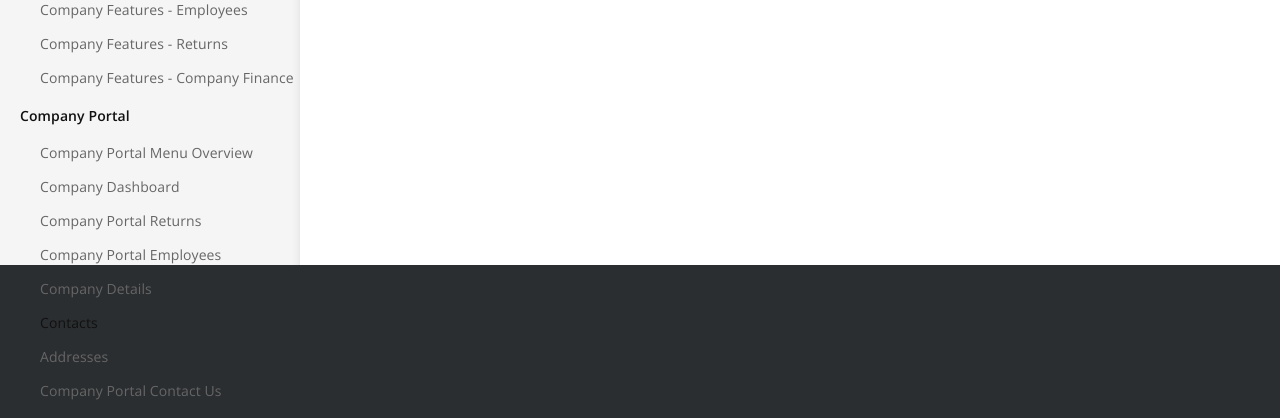
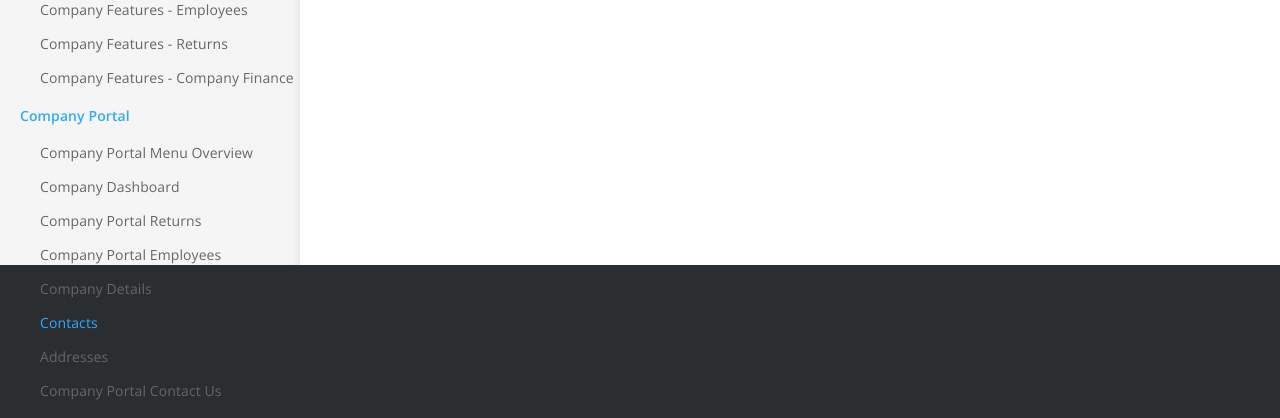
Before and after one commit to BJJohnston/Member, a Jekyll site: the page built from _docs/Company Portal/Contacts.md, in a window 1280 px wide. Shown: the part 635-1053 px from the top of the page. Built offline with Jekyll 4.4.1, drawn with Linux system fonts in a browser that asks for light colours.

Commit message:
Updated '_sass/_layout.scss' via CloudCannon

```diff
--- a/_sass/_layout.scss
+++ b/_sass/_layout.scss
@@ -137,7 +137,7 @@ $nav-image: $baseurl + "/images/menu.svg";
 		}
 
 		&:hover {
-			background-color: rgba(255, 0, 0, 0.5);
+			background-color: rgba(0, 0, 0, 0.5);
 		}
 	}
 
@@ -253,7 +253,7 @@ nav > ul {
 	&.current > a,
 	> a:active,
 	> a:hover {
-		color: #111;
+		color: #33a8ff;
 	}
 
 	&.top-level > a {
```
